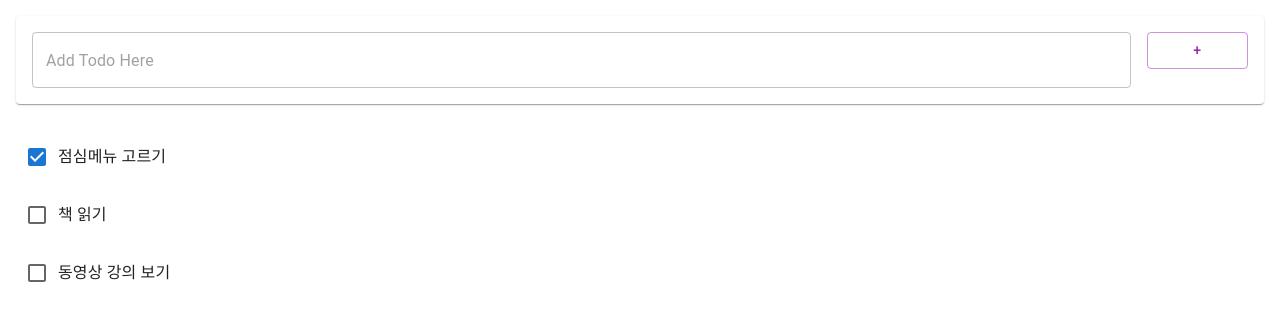
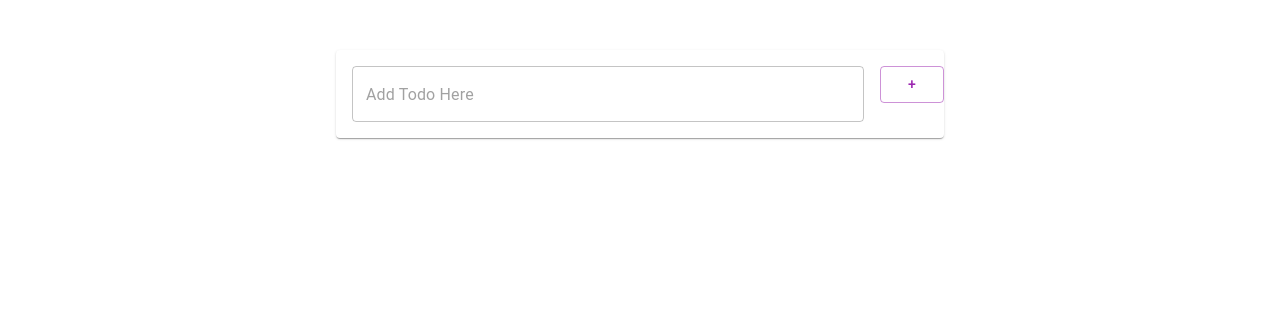
Before and after one commit to soongu/todo-react12, a React (Create React App) app: page / in a window 1280 px wide. Shown: the top 320 px of the page. Built offline with nearby package versions, Linux system fonts and the light colour scheme.

Commit message:
# 4. Todo 삭제 기능 추가

```diff
--- a/src/App.js
+++ b/src/App.js
@@ -1,50 +1,58 @@
 import React, {useState, useEffect} from 'react';
-import './App.css';
+import './css/main.css';
 import Todo from './components/Todo';
 import { List } from '@mui/material';
 import AddTodo from './components/AddTodo';
 
 
-
-
-
 const App = () => {
 
   const [itemList, setItemList] = useState([
-    {
-        id: 1,
-        title: '점심메뉴 고르기',
-        done: true
-    },
-    {
-        id: 2,
-        title: '책 읽기',
-        done: false
-    }
-    ,
-    {
-        id: 3,
-        title: '동영상 강의 보기',
-        done: false
-    }
+    // {
+    //     id: 1,
+    //     title: '점심메뉴 고르기',
+    //     done: true
+    // },
+    // {
+    //     id: 2,
+    //     title: '책 읽기',
+    //     done: false
+    // },
+    // {
+    //     id: 3,
+    //     title: '동영상 강의 보기',
+    //     done: false
+    // }
   ]);
 
 
-  const todoItems = itemList.map(item => <Todo key={item.id} item={item} />);
 
   // AddTodo에게 전달할 함수
   // 할 일 추가 처리 함수
   const add = (item) => {
 
-      item.id = itemList.length + 1;
-      item.done = false;
+    item.id = itemList.length + 1;
+    item.done = false;
 
-      // console.log('add 호출됨!!');
-      // console.log(item);
+    // console.log('add 호출됨!!');
+    // console.log(item);
 
-      setItemList(itemList => itemList.concat(item));
+    setItemList(itemList => itemList.concat(item));
   };
 
+  // Todo에게 보낼 삭제함수
+  // target: 내가 삭제할 객체, item: 배열에 저장된 객체
+  const remove = target => {
+      // console.log(target);
+
+      const filteredItemList
+        = itemList.filter(item => target.id !== item.id);
+
+      setItemList(filteredItemList);
+  };
+
+  const todoItems = itemList.map(item =>
+  <Todo key={item.id} item={item} remove={remove} />);
 
   useEffect(() => {
       // console.log('재 렌더링!!');
@@ -53,7 +61,7 @@ const App = () => {
 
 
   return (
-    <div className="App">
+    <div className="wrapper">
       <AddTodo add={add} />
       <List>
           {todoItems}
--- a/src/components/Todo.js
+++ b/src/components/Todo.js
@@ -1,14 +1,23 @@
 import React from 'react';
 
 //https://mui.com/material-ui/getting-started/learn/
-import {ListItem, ListItemText, InputBase, Checkbox} from "@mui/material";
+import {ListItem, ListItemText,
+    InputBase, Checkbox,
+    ListItemSecondaryAction, IconButton} from "@mui/material";
+import { DeleteOutline } from '@mui/icons-material';
 
 
-const Todo = ({ item }) => {
+const Todo = ({ item, remove }) => {
 
     // console.log(item);
 
     const {id, title, done} = item;
+
+    // 삭제 이벤트 핸들러
+    const removeHandler = e => {
+        // console.log(item);
+        remove(item);
+    };
 
     return (
         <ListItem>
@@ -24,6 +33,12 @@ const Todo = ({ item }) => {
                     fullWidth={true}
                 />
             </ListItemText>
+            {/* 삭제 버튼 */}
+            <ListItemSecondaryAction>
+                <IconButton aria-label="Delete Todo" onClick={removeHandler}>
+                    <DeleteOutline/>
+                </IconButton>
+            </ListItemSecondaryAction>
         </ListItem>
     );
 }
--- /dev/null
+++ b/src/css/main.css
@@ -0,0 +1,5 @@
+
+.wrapper {
+    width: 50%;
+    margin: 50px auto;
+}
```
